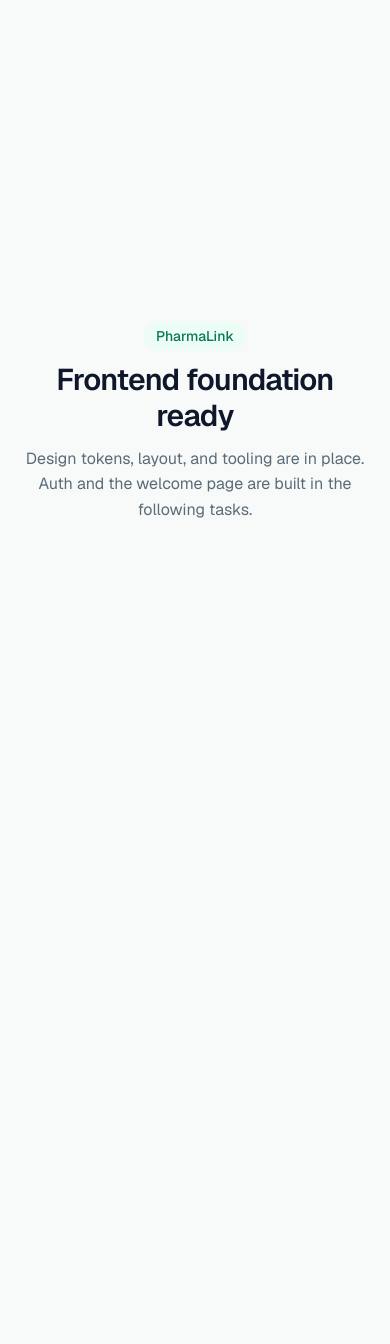
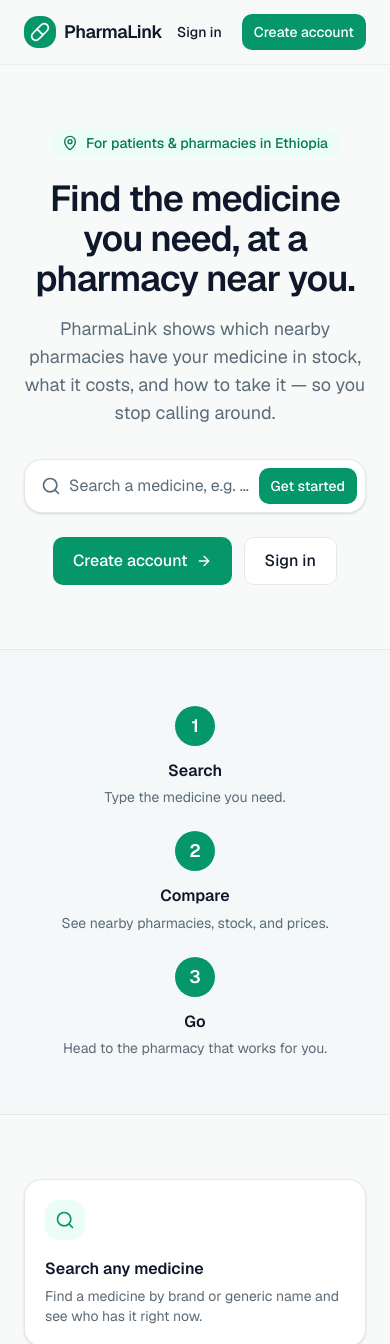
Before and after one commit to PharmaLink1/PharmaLINK-web, a Next.js app: page / in a window 390 px wide. Shown: the top 1344 px of the page. Before the commit the page ends 844 px from the top, so only its background shows below. Built offline with nearby package versions, Linux system fonts and the light colour scheme; no server answers.

Commit message:
Add public welcome/home page

```diff
--- a/app/page.tsx
+++ b/app/page.tsx
@@ -1,17 +1,145 @@
-// Temporary placeholder home. The real Upwork-style welcome page is built in T6.
+import Link from "next/link";
+import {
+  ArrowRight,
+  BadgeCheck,
+  Bell,
+  Clock,
+  Languages,
+  MapPin,
+  Search,
+  Store,
+  Tag,
+} from "lucide-react";
+import { SiteHeader } from "@/components/layout/site-header";
+import { buttonVariants } from "@/components/ui/button";
+import { Card } from "@/components/ui/card";
+
+const features = [
+  { icon: Search, title: "Search any medicine", body: "Find a medicine by brand or generic name and see who has it right now." },
+  { icon: MapPin, title: "Nearby pharmacies", body: "See which pharmacies near you stock it, sorted by distance." },
+  { icon: Tag, title: "Compare prices", body: "Compare prices in ETB before you travel — no more calling around." },
+  { icon: Clock, title: "Fresh stock status", body: "Every listing shows when it was last updated, so you know it's current." },
+  { icon: BadgeCheck, title: "Plain-language info", body: "Understand what a medicine is for and how to take it, safely." },
+  { icon: Bell, title: "Refill reminders", body: "Get a nudge before you run out of your regular medication." },
+];
+
+const steps = [
+  { n: "1", title: "Search", body: "Type the medicine you need." },
+  { n: "2", title: "Compare", body: "See nearby pharmacies, stock, and prices." },
+  { n: "3", title: "Go", body: "Head to the pharmacy that works for you." },
+];
+
 export default function HomePage() {
   return (
-    <main className="mx-auto flex min-h-dvh max-w-2xl flex-col items-center justify-center gap-3 px-6 text-center">
-      <span className="rounded-full bg-primary-subtle px-3 py-1 text-sm font-medium text-primary-hover">
-        PharmaLink
-      </span>
-      <h1 className="text-3xl font-semibold tracking-tight">
-        Frontend foundation ready
-      </h1>
-      <p className="text-muted-foreground">
-        Design tokens, layout, and tooling are in place. Auth and the welcome
-        page are built in the following tasks.
-      </p>
-    </main>
+    <div className="flex min-h-dvh flex-col">
+      <SiteHeader />
+
+      <main className="flex-1">
+        {/* Hero */}
+        <section className="mx-auto max-w-6xl px-6 pb-16 pt-16 sm:pt-24">
+          <div className="mx-auto max-w-2xl text-center">
+            <span className="inline-flex items-center gap-2 rounded-full bg-primary-subtle px-3 py-1 text-sm font-medium text-primary-hover">
+              <MapPin className="size-4" aria-hidden />
+              For patients & pharmacies in Ethiopia
+            </span>
+            <h1 className="mt-5 text-4xl font-semibold tracking-tight sm:text-5xl">
+              Find the medicine you need, at a pharmacy near you.
+            </h1>
+            <p className="mt-4 text-lg text-muted-foreground">
+              PharmaLink shows which nearby pharmacies have your medicine in stock, what it
+              costs, and how to take it — so you stop calling around.
+            </p>
+
+            {/* Mock search affordance → routes to sign up */}
+            <div className="mx-auto mt-8 flex max-w-md items-center gap-2 rounded-xl border border-border bg-card p-2 shadow-sm">
+              <span className="flex items-center pl-2 text-muted-foreground">
+                <Search className="size-5" aria-hidden />
+              </span>
+              <span className="flex-1 truncate text-left text-muted-foreground">
+                Search a medicine, e.g. Paracetamol
+              </span>
+              <Link href="/signup" className={buttonVariants({ size: "sm" })}>
+                Get started
+              </Link>
+            </div>
+
+            <div className="mt-6 flex items-center justify-center gap-3">
+              <Link href="/signup" className={buttonVariants({ size: "lg" })}>
+                Create account
+                <ArrowRight className="size-4" aria-hidden />
+              </Link>
+              <Link href="/signin" className={buttonVariants({ variant: "outline", size: "lg" })}>
+                Sign in
+              </Link>
+            </div>
+          </div>
+        </section>
+
+        {/* How it works */}
+        <section className="border-y border-border bg-muted/40">
+          <div className="mx-auto grid max-w-4xl gap-6 px-6 py-14 sm:grid-cols-3">
+            {steps.map((step) => (
+              <div key={step.n} className="flex flex-col items-center text-center">
+                <span className="flex size-10 items-center justify-center rounded-full bg-primary text-lg font-semibold text-primary-foreground">
+                  {step.n}
+                </span>
+                <h3 className="mt-3 font-semibold">{step.title}</h3>
+                <p className="mt-1 text-sm text-muted-foreground">{step.body}</p>
+              </div>
+            ))}
+          </div>
+        </section>
+
+        {/* Features */}
+        <section className="mx-auto max-w-6xl px-6 py-16">
+          <div className="grid gap-4 sm:grid-cols-2 lg:grid-cols-3">
+            {features.map(({ icon: Icon, title, body }) => (
+              <Card key={title} className="p-5">
+                <span className="flex size-10 items-center justify-center rounded-lg bg-primary-subtle text-primary">
+                  <Icon className="size-5" aria-hidden />
+                </span>
+                <h3 className="mt-4 font-semibold">{title}</h3>
+                <p className="mt-1 text-sm text-muted-foreground">{body}</p>
+              </Card>
+            ))}
+          </div>
+        </section>
+
+        {/* Pharmacy (supply-side) callout */}
+        <section className="mx-auto max-w-6xl px-6 pb-20">
+          <Card className="flex flex-col items-start gap-5 bg-gradient-to-br from-primary to-primary-hover p-8 text-primary-foreground sm:flex-row sm:items-center sm:justify-between">
+            <div className="max-w-xl">
+              <span className="inline-flex items-center gap-2 text-sm font-medium text-primary-foreground/80">
+                <Store className="size-4" aria-hidden />
+                For pharmacies
+              </span>
+              <h2 className="mt-2 text-2xl font-semibold tracking-tight">
+                Reach more patients. Keep stock and prices current in seconds.
+              </h2>
+              <p className="mt-2 text-primary-foreground/85">
+                Join PharmaLink and let nearby patients find what you have in stock.
+              </p>
+            </div>
+            <Link
+              href="/signup"
+              className="inline-flex h-12 shrink-0 items-center gap-2 rounded-md bg-white px-5 font-medium text-primary transition-colors hover:bg-white/90"
+            >
+              List your pharmacy
+              <ArrowRight className="size-4" aria-hidden />
+            </Link>
+          </Card>
+        </section>
+      </main>
+
+      <footer className="border-t border-border">
+        <div className="mx-auto flex max-w-6xl flex-col items-center justify-between gap-3 px-6 py-6 text-sm text-muted-foreground sm:flex-row">
+          <span>© {new Date().getFullYear()} PharmaLink</span>
+          <span className="inline-flex items-center gap-1.5">
+            <Languages className="size-4" aria-hidden />
+            Amharic & English
+          </span>
+        </div>
+      </footer>
+    </div>
   );
 }
--- /dev/null
+++ b/components/layout/site-header.tsx
@@ -0,0 +1,35 @@
+"use client";
+
+import Link from "next/link";
+import { useSession } from "@/lib/auth-context";
+import { Logo } from "@/components/ui/logo";
+import { buttonVariants } from "@/components/ui/button";
+
+/** Public marketing header. Auth-aware: shows sign in / sign up, or a dashboard link. */
+export function SiteHeader() {
+  const { status } = useSession();
+
+  return (
+    <header className="sticky top-0 z-40 border-b border-border/70 bg-background/80 backdrop-blur">
+      <div className="mx-auto flex h-16 max-w-6xl items-center justify-between px-6">
+        <Logo />
+        <nav className="flex items-center gap-2">
+          {status === "authenticated" ? (
+            <Link href="/dashboard" className={buttonVariants({ size: "sm" })}>
+              Go to dashboard
+            </Link>
+          ) : (
+            <>
+              <Link href="/signin" className={buttonVariants({ variant: "ghost", size: "sm" })}>
+                Sign in
+              </Link>
+              <Link href="/signup" className={buttonVariants({ size: "sm" })}>
+                Create account
+              </Link>
+            </>
+          )}
+        </nav>
+      </div>
+    </header>
+  );
+}
```
